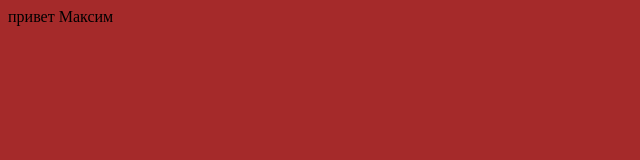
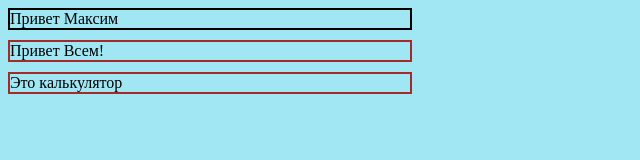
Before and after one commit to Esskill/-alculator, a plain HTML site: page index.html in a window 1280 px wide. Shown: the whole page, without its empty margins (0-640 px from the left). Drawn offline with Linux system fonts and the light colour scheme.

Commit message:
Коммент+стили

```diff
--- a/Style.css
+++ b/Style.css
@@ -1,3 +1,14 @@
 body {
-    background-color:brown;
+    background-color:rgb(161, 231, 243);
 }
+div {
+    border: 2px solid brown;
+    /* Рамка 2 пикселя сплошная,цвет коричневый */
+    margin-bottom: 10px;
+    /* здесь внешний отступ (нижний) 10пх */
+    width: 400px;
+    /* ширина блока ,который был по умолчанию на всю строку урезали до 400пх */
+}
+.name {
+    border: 2px solid black;
+}
--- a/index.html
+++ b/index.html
@@ -4,9 +4,16 @@
     <meta charset="UTF-8">
     <meta name="viewport" content="width=device-width, initial-scale=1.0">
     <title>NiMax</title>
+    <!-- название вкладки (браузер) -->
     <link rel="stylesheet" href="style.css">
+    <!-- подключение ффайла (стилоей) например (style.css), через атрибут rel- получает
+    тип файла stylesheet через атрибут href-путь до файла -->
 </head>
-<body> привет Максим
-
+<body>
+    <div class="name">Привет Максим </div>
+    <!-- class-атрибут ,который принимает значение через ровно(=) -->
+    <div>Привет Всем! </div>
+    <!-- если без class ,то берет все что есть -->
+    <div>Это калькулятор </div>
 </body>
 </html>
```
